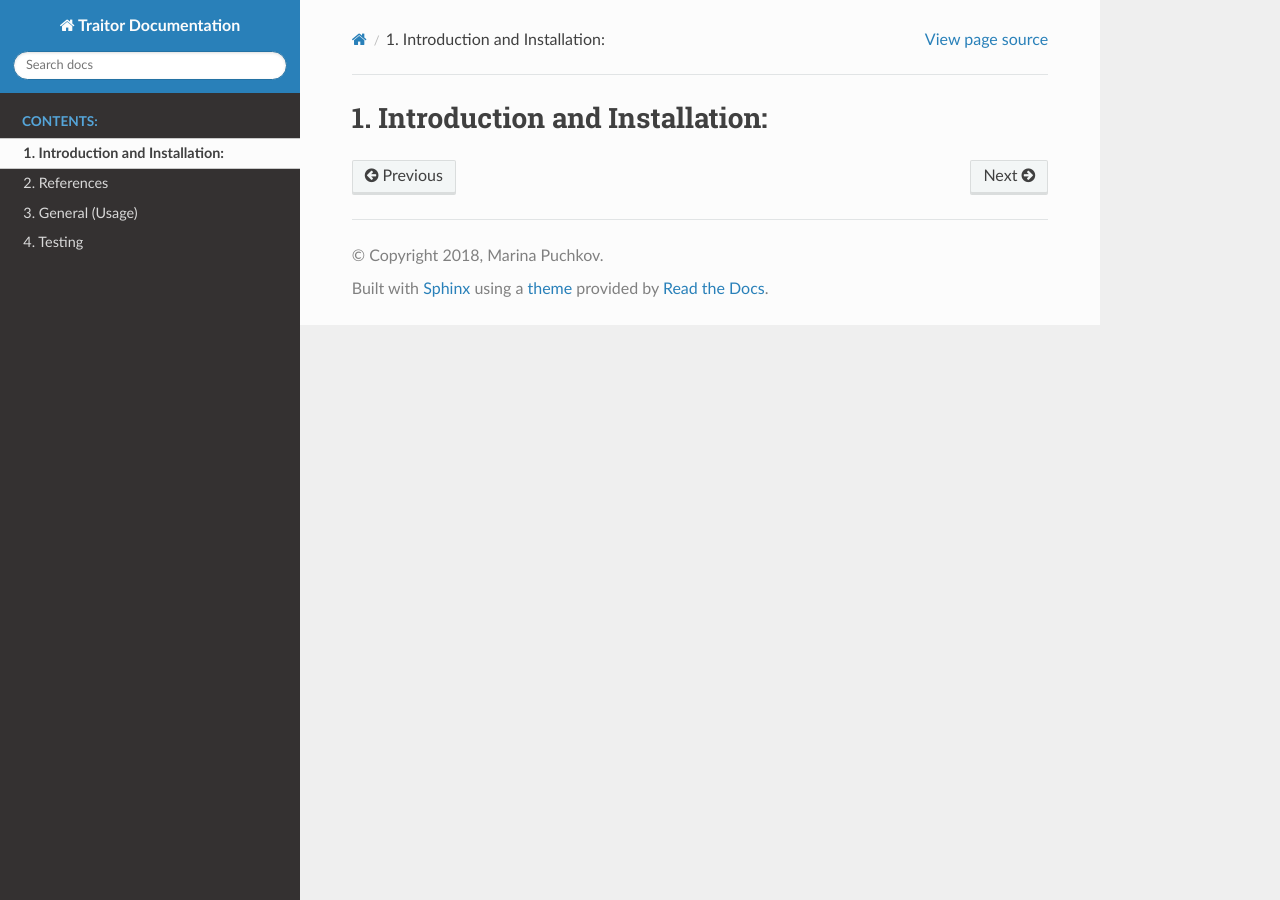
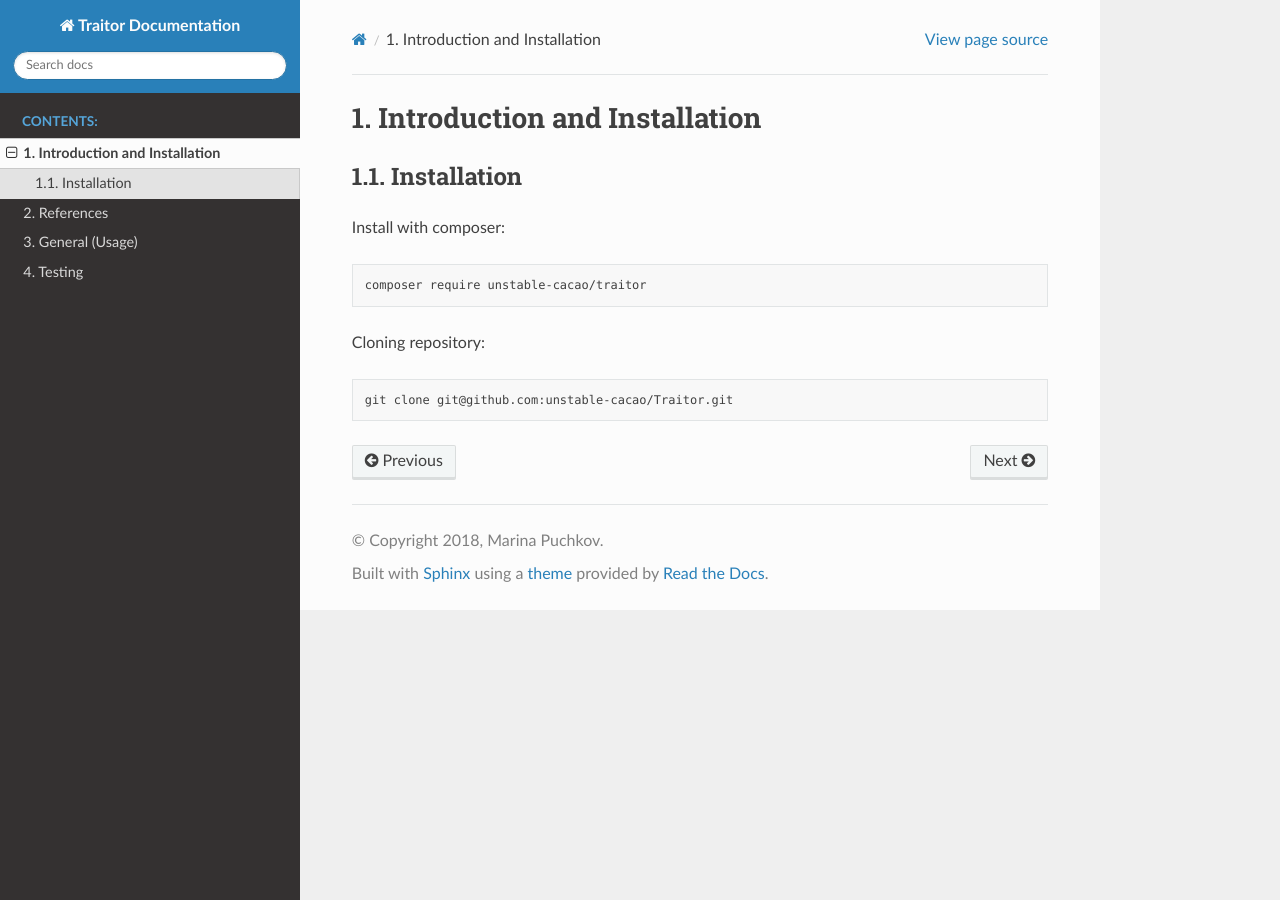
Before and after one commit to unstable-cacao/Traitor, a Sphinx documentation site: the page built from Docs/intro/index.rst, in a window 1280 px wide. Built offline with Sphinx 7.4.7 and the Read the Docs theme 2.0.0, drawn with Linux system fonts in a browser that asks for light colours.

Commit message:
Added installation and testing commands to docs

```diff
--- a/Docs/intro/index.rst
+++ b/Docs/intro/index.rst
@@ -1,3 +1,18 @@
 ================================
-Introduction and Installation:
+Introduction and Installation
 ================================
+
+Installation
+--------------
+
+Install with composer:
+
+.. code-block:: bash
+
+    composer require unstable-cacao/traitor
+
+Cloning repository:
+
+.. code-block:: bash
+
+    git clone git@github.com:unstable-cacao/Traitor.git
```
Also changed, not shown: Docs/testing/index.rst (+12 -0 lines).
